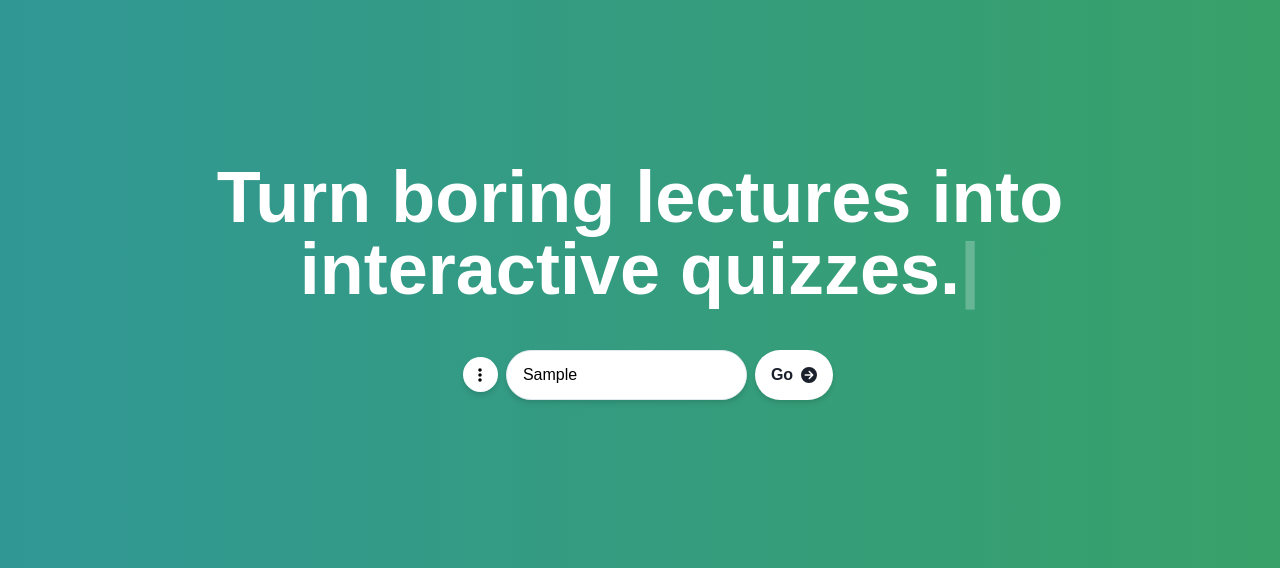
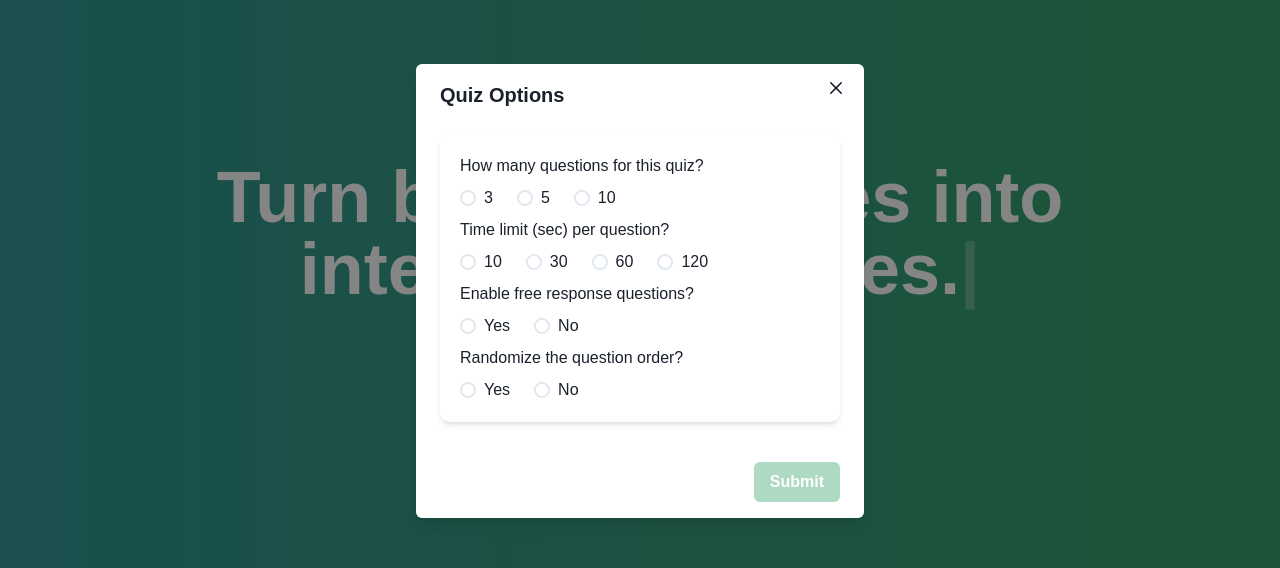
Before and after one commit to dannydxu1/quizzify, a Next.js app in the folder frontend/: page / in a window 1280 px wide. Both pictures are taken after typing "Sample" into the empty fields and a click on the button "Go". Shown: the top 568 px of the page. Built offline with nearby package versions, Linux system fonts and the light colour scheme; no server answers; a web font is replaced by a local one.

Commit message:
added quiz setting selecton

```diff
--- a/frontend/components/LandingPage.tsx
+++ b/frontend/components/LandingPage.tsx
@@ -20,6 +20,11 @@ import {
   SlideFade,
   Input,
   Divider,
+  FormControl,
+  RangeSlider,
+  RangeSliderTrack,
+  RangeSliderThumb,
+  RangeSliderFilledTrack,
 } from "@chakra-ui/react";
 import Typed from "typed.js";
 import { FontAwesomeIcon } from "@fortawesome/react-fontawesome";
@@ -29,10 +34,22 @@ import {
 } from "@fortawesome/free-solid-svg-icons";
 import { useRouter } from "next/router";
 
+import SettingsModal from "./SettingsModal";
+
 const LandingPage: React.FC = () => {
   const router = useRouter();
   const [showButtons, setShowButtons] = useState(false);
-  const { isOpen, onOpen, onClose } = useDisclosure();
+  const {
+    isOpen: isInputModalOpen,
+    onOpen: inputModalOnOpen,
+    onClose: inputModalOnClose,
+  } = useDisclosure();
+
+  const {
+    isOpen: isQuizSettingsModalOpen,
+    onOpen: quizSettingsModalOnOpen,
+    onClose: quizSettingsModalOnClose,
+  } = useDisclosure();
   const [inputText, setInputText] = useState("");
 
   useEffect(() => {
@@ -51,24 +68,13 @@ const LandingPage: React.FC = () => {
 
   const handleOptionClick = (option: string) => {
     console.log(`You chose ${option}`);
-    onClose();
+    inputModalOnClose();
   };
 
   const bgGradient = useColorModeValue(
     "linear(to-r, teal.500, green.500)",
     "linear(to-r, teal.700, green.700)"
   );
-
-  const handleClick = (action: string) => {
-    console.log(`User clicked ${action}`);
-  };
-
-  const goToSettingsPage = () => {
-    router.push({
-      pathname: "/settings",
-      query: { input: inputText },
-    });
-  };
 
   return (
     <Box
@@ -90,7 +96,7 @@ const LandingPage: React.FC = () => {
         >
           <VStack spacing="3" mt={30}>
             <HStack>
-              <Button colorScheme="undefined" onClick={onOpen}>
+              <Button colorScheme="undefined" onClick={inputModalOnOpen}>
                 <Box
                   bg="white"
                   p={2}
@@ -107,7 +113,7 @@ const LandingPage: React.FC = () => {
                 </Box>
               </Button>
 
-              <Modal isOpen={isOpen} onClose={onClose}>
+              <Modal isOpen={isInputModalOpen} onClose={inputModalOnClose}>
                 <ModalOverlay />
                 <ModalContent>
                   <ModalHeader>
@@ -139,7 +145,6 @@ const LandingPage: React.FC = () => {
                 color="black"
                 focusBorderColor="white"
                 boxShadow="md"
-                onClick={goToSettingsPage}
               />
               <Button
                 bg="white"
@@ -148,10 +153,17 @@ const LandingPage: React.FC = () => {
                 h="50"
                 rightIcon={<FontAwesomeIcon icon={faArrowCircleRight} />}
                 boxShadow="md"
+                onClick={quizSettingsModalOnOpen}
               >
                 Go
               </Button>
             </HStack>
+            <SettingsModal
+              transcriptInputString={inputText}
+              isOpen={isQuizSettingsModalOpen}
+              onOpen={quizSettingsModalOnOpen}
+              onClose={quizSettingsModalOnClose}
+            ></SettingsModal>
           </VStack>
         </SlideFade>
       </Container>
--- /dev/null
+++ b/frontend/components/SettingsModal.tsx
@@ -0,0 +1,136 @@
+import React, { useState } from "react";
+import {
+  Modal,
+  ModalOverlay,
+  ModalContent,
+  ModalHeader,
+  ModalBody,
+  ModalCloseButton,
+  ModalFooter,
+  Button,
+  FormControl,
+  FormLabel,
+  HStack,
+  VStack,
+  Radio,
+  RadioGroup,
+  Checkbox,
+} from "@chakra-ui/react";
+
+interface SettingsModalProps {
+  transcriptInputString: string;
+  isOpen: boolean;
+  onOpen: (option: string) => void;
+  onClose: () => void;
+}
+
+interface FormField {
+  question: string;
+  type: string;
+  options: string[];
+}
+
+const SettingsModal: React.FC<SettingsModalProps> = ({
+  transcriptInputString,
+  isOpen,
+  onOpen,
+  onClose,
+}) => {
+  const [formData, setFormData] = useState({});
+  const handleOptionChange = (value: String, field: FormField) => {
+    setFormData({
+      ...formData,
+      [field.question]: value,
+    });
+  };
+
+  const handleClick = async () => {
+    const url = "http://your-api-endpoint";
+    const payload = {
+      formData,
+      transcript: transcriptInputString,
+    };
+    fetch(url, {
+      method: "POST",
+      headers: {
+        "Content-Type": "application/json",
+      },
+      body: JSON.stringify(payload),
+    })
+      .then((response) => response.json())
+      .then((data) => {
+        console.log(data);
+      })
+      .catch((error) => console.error("Error:", error));
+  };
+
+  const formFields: FormField[] = [
+    {
+      question: "How many questions for this quiz?",
+      type: "radio",
+      options: ["3", "5", "10"],
+    },
+    {
+      question: "Time limit (sec) per question?",
+      type: "radio",
+      options: ["10", "30", "60", "120"],
+    },
+    {
+      question: "Enable free response questions?",
+      type: "radio",
+      options: ["Yes", "No"],
+    },
+    {
+      question: "Randomize the question order?",
+      type: "radio",
+      options: ["Yes", "No"],
+    },
+  ];
+
+  const allFieldsFilled = Object.keys(formData).length === formFields.length;
+
+  return (
+    <Modal isOpen={isOpen} onClose={onClose}>
+      <ModalOverlay />
+      <ModalContent>
+        <ModalHeader>Quiz Options</ModalHeader>
+        <ModalCloseButton />
+        <ModalBody mb={4}>
+          <VStack bg="whiteAlpha.400" p="5%" rounded="10" boxShadow="md">
+            {formFields.map((field, index) => (
+              <FormControl key={index}>
+                <FormLabel>{field.question}</FormLabel>
+                {field.type === "radio" && (
+                  <RadioGroup onChange={(e) => handleOptionChange(e, field)}>
+                    <HStack spacing="24px">
+                      {field.options.map((option, i) => (
+                        <Radio key={i} value={option} colorScheme="teal">
+                          {option}
+                        </Radio>
+                      ))}
+                    </HStack>
+                  </RadioGroup>
+                )}
+              </FormControl>
+            ))}
+          </VStack>
+        </ModalBody>
+        <ModalFooter>
+          <Button
+            colorScheme="green"
+            isDisabled={!allFieldsFilled}
+            onClick={() => {
+              console.log(transcriptInputString);
+              console.log(formData);
+              handleClick();
+            }}
+          >
+            Submit
+          </Button>
+        </ModalFooter>
+      </ModalContent>
+    </Modal>
+  );
+};
+
+export default SettingsModal;
```
Also changed, not shown: frontend/deprecated/settings/index.tsx (renamed from frontend/pages/settings/index.tsx, +8 -3 lines), frontend/pages/settings/questions.json (deleted, +0 -14 lines).
